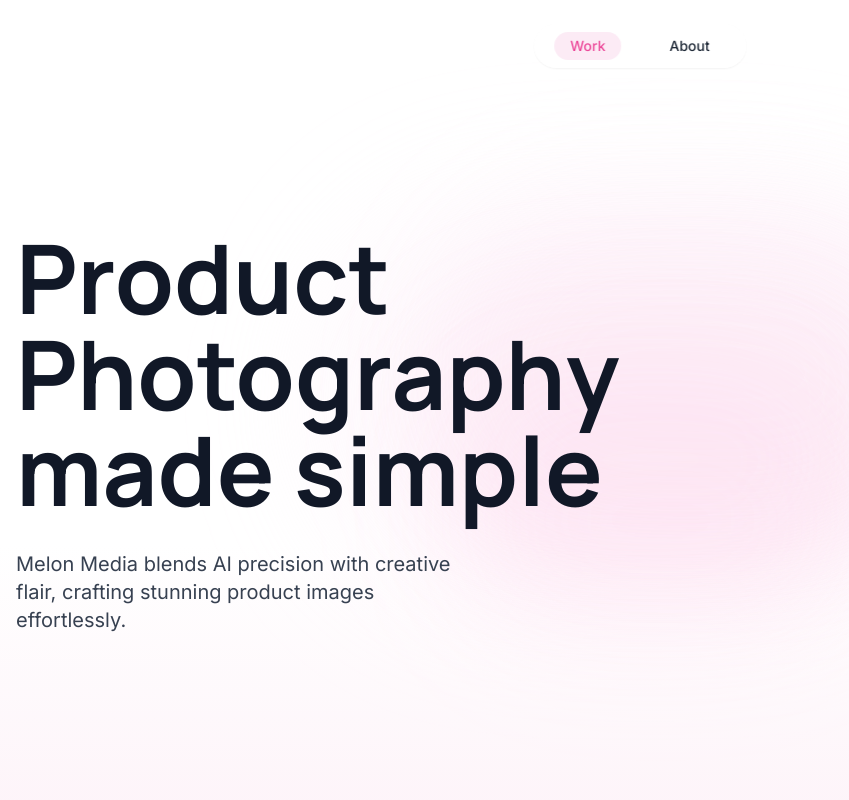
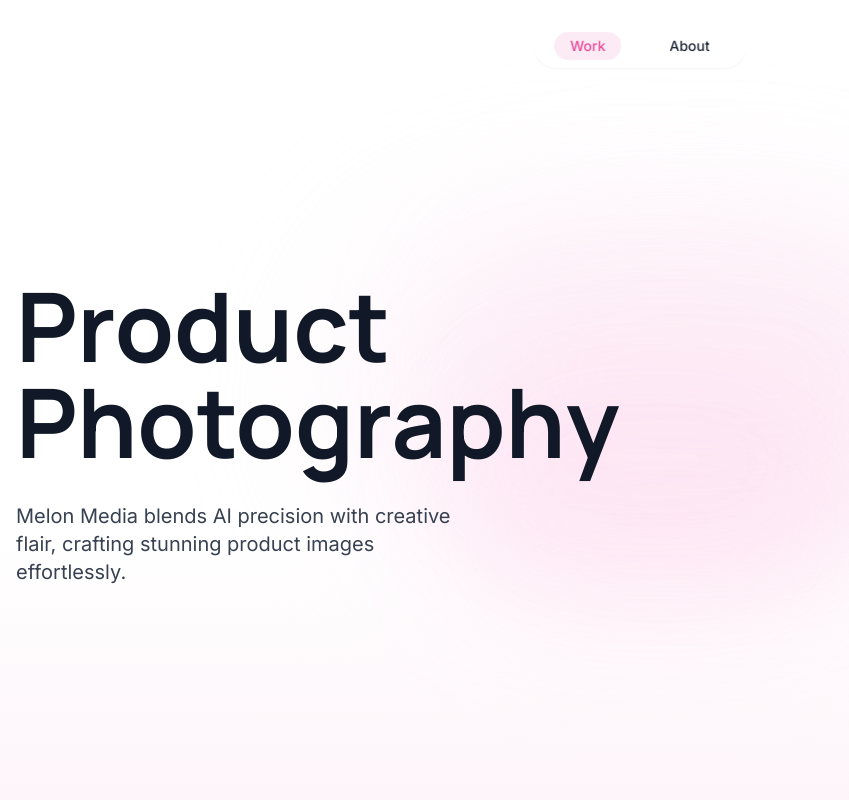
Before and after one commit to veersaraf/melon-media, a React (Vite) app: page / in a window 1280 px wide. Shown: the top 800 px of the page, without its empty margins (0-849 px from the left). Built offline with nearby package versions, Linux system fonts and the light colour scheme.

Commit message:
Update Hero.tsx

```diff
--- a/src/components/Hero.tsx
+++ b/src/components/Hero.tsx
@@ -39,7 +39,8 @@ const Hero = () => {
           duration: 0.8,
           delay: 0.2
         }}>
-            Product Photography made simple
+            Product<br />
+            Photography
           </motion.h1>
 
           <motion.div className="text-lg md:text-xl text-gray-700 max-w-md" initial={{
```
